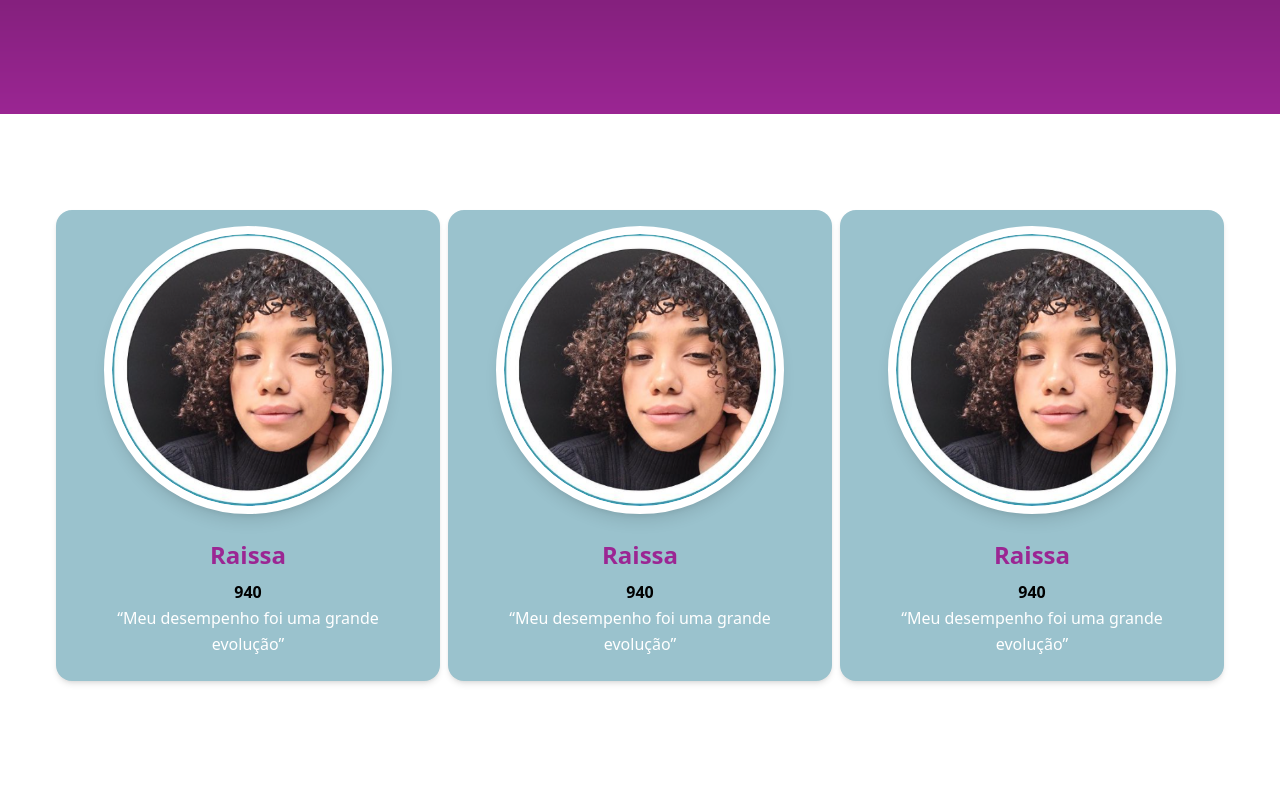
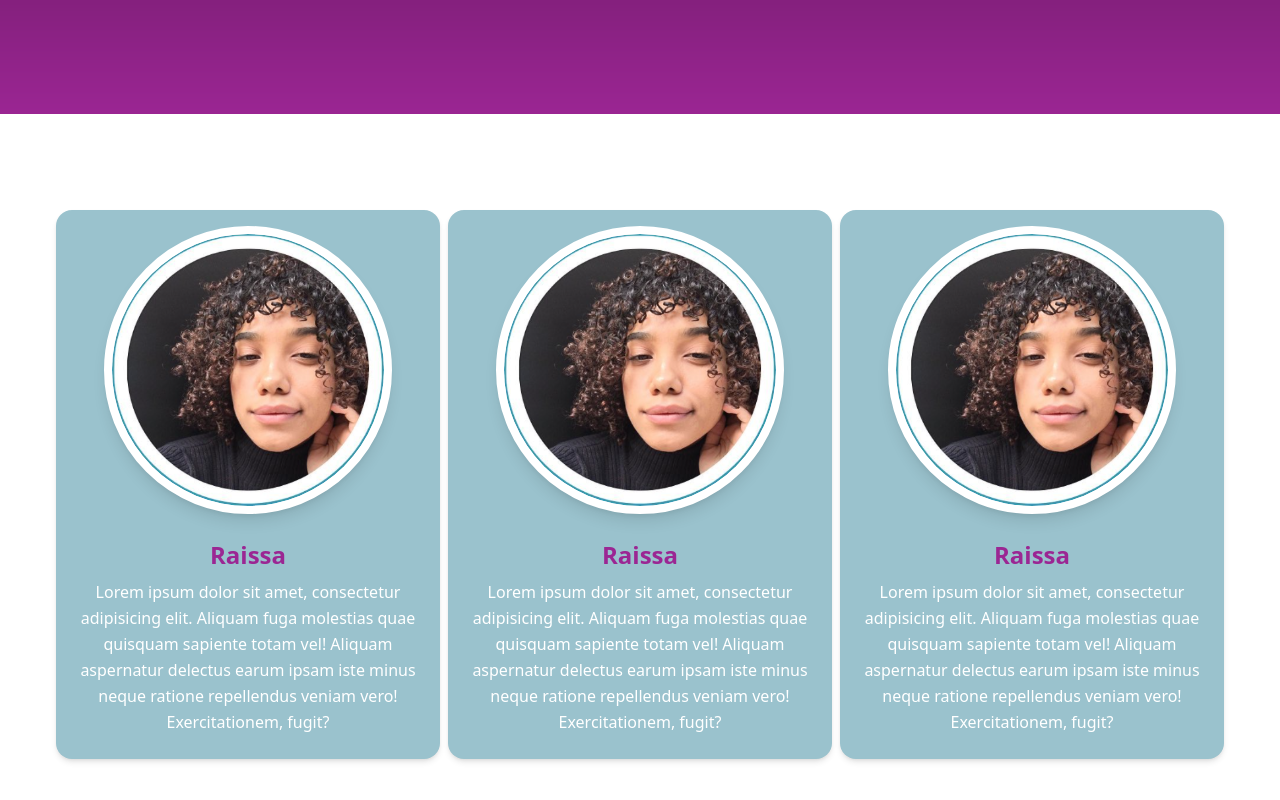
Before and after one commit to Marcone-Santos1/escrevendo_na_quarentena_landing, a React (Vite) app: page / in a window 1280 px wide. Shown: the part 686-1486 px from the top of the page. Built offline with nearby package versions, Linux system fonts and the light colour scheme.

Commit message:
cardMentions ok

```diff
--- a/src/App.jsx
+++ b/src/App.jsx
@@ -13,10 +13,23 @@ ReactDOM.createRoot(document.getElementById('root')).render(
             <NavBar/>
             <HomeSection/>
             <div className="mt-24 flex flex-col w-full gap-2 justify-center items-center lg:flex-row">
-                <CardMetions/>
-                <CardMetions/>
-                <CardMetions/>
+                <CardMetions
+                    name="Raissa"
+                    description="Lorem ipsum dolor sit amet, consectetur adipisicing elit. Aliquam fuga molestias quae quisquam sapiente totam vel! Aliquam aspernatur delectus earum ipsam iste minus neque ratione repellendus veniam vero! Exercitationem, fugit?"
+                    grade=""
+                />
+                <CardMetions
+                    name="Raissa"
+                    description="Lorem ipsum dolor sit amet, consectetur adipisicing elit. Aliquam fuga molestias quae quisquam sapiente totam vel! Aliquam aspernatur delectus earum ipsam iste minus neque ratione repellendus veniam vero! Exercitationem, fugit?"
+                    grade=""
+                />
+                <CardMetions
+                    name="Raissa"
+                    description="Lorem ipsum dolor sit amet, consectetur adipisicing elit. Aliquam fuga molestias quae quisquam sapiente totam vel! Aliquam aspernatur delectus earum ipsam iste minus neque ratione repellendus veniam vero! Exercitationem, fugit?"
+                    grade=""
+                />
             </div>
+
 
 
         </div>
--- a/src/Components/CardMetions.jsx
+++ b/src/Components/CardMetions.jsx
@@ -1,4 +1,6 @@
-export const CardMetions = () => {
+import PropTypes from 'prop-types';
+
+export const CardMetions = ({ name, grade, description }) => {
 
     return (
         <div className="relative flex flex-col text-gray-700 bg-blue-light-xs shadow-md bg-clip-border sm:w-72 md:w-80 lg:w-96 xl:w-104 rounded-2xl">
@@ -7,18 +9,24 @@ export const CardMetions = () => {
             </div>
             <div className="p-6 text-center">
                 <h4 className="block mb-2 font-sans text-2xl antialiased font-semibold leading-snug tracking-normal text-purple">
-                    Raissa
+                    { name  }
                 </h4>
 
                 <p className="block font-sans text-base antialiased font-bold leading-relaxed text-black">
-                    940
+                    { grade }
                 </p>
 
                 <p className="block font-sans text-base antialiased font-medium leading-relaxed text-white">
-                    “Meu desempenho foi uma grande evolução”
+                    { description }
                 </p>
             </div>
         </div>
     )
 
 }
+
+CardMetions.propTypes = {
+    name: PropTypes.string.isRequired,
+    grade: PropTypes.string.isRequired,
+    description: PropTypes.string.isRequired,
+};
```
